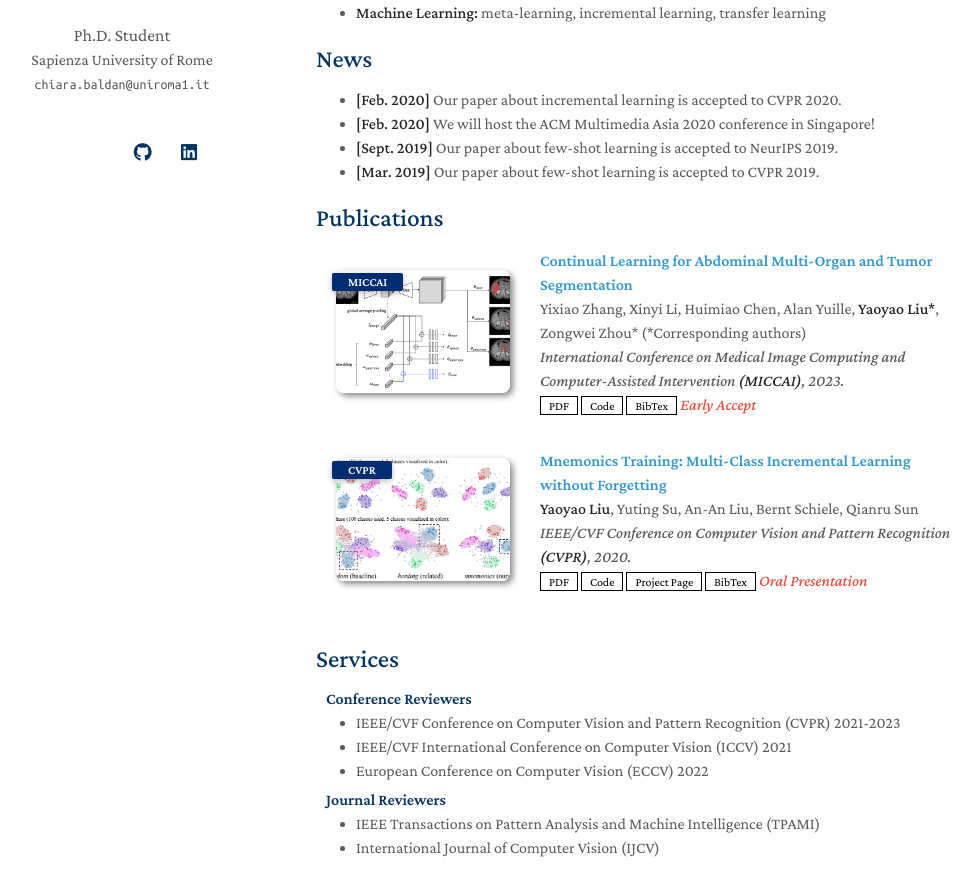
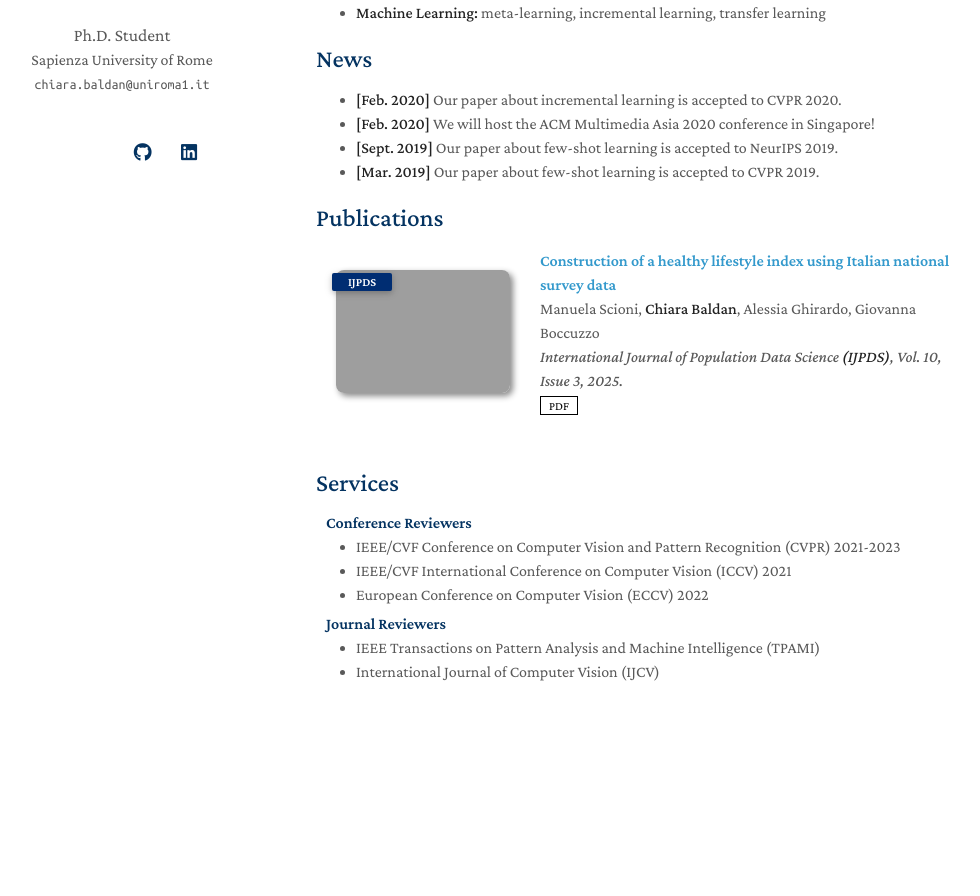
Before and after one commit to chiarabaldan/chiarabaldan.github.io, a Jekyll site: the page built from index.md, in a window 1280 px wide and 1172 px high. Shown: the part 218-1114 px from the top of the window, without its empty margins (154-1134 px from the left). Built offline with Jekyll 4.4.1, drawn with Linux system fonts in a browser that asks for light colours; a style sheet for code colours, icons or effects is not loaded; our own code applies the rules of GitHub Pages for plain Markdown files; grey boxes are pictures that could not be loaded.

Commit message:
Comment out publication entries in publications.yml

```diff
--- a/_data/publications.yml
+++ b/_data/publications.yml
@@ -1,22 +1,29 @@
 main:
 
-  - title: Continual Learning for Abdominal Multi-Organ and Tumor Segmentation
-    authors: Yixiao Zhang, Xinyi Li, Huimiao Chen, Alan Yuille, <strong>Yaoyao Liu*</strong>, Zongwei Zhou* (*Corresponding authors)
-    conference_short: MICCAI
-    conference: International Conference on Medical Image Computing and Computer-Assisted Intervention <strong>(MICCAI)</strong>, 2023.
-    pdf: https://arxiv.org/pdf/2306.00988.pdf
-    code: https://github.com/MrGiovanni/ContinualLearning
-    bibtex: https://bib.yliu.me/MICCAI23.txt
-    image: ./assets/img/teaser_example_2.png
-    notes: Early Accept
+#  - title: Continual Learning for Abdominal Multi-Organ and Tumor Segmentation
+#    authors: Yixiao Zhang, Xinyi Li, Huimiao Chen, Alan Yuille, <strong>Yaoyao Liu*</strong>, Zongwei Zhou* (*Corresponding authors)
+#    conference_short: MICCAI
+#    conference: International Conference on Medical Image Computing and Computer-Assisted Intervention <strong>(MICCAI)</strong>, 2023.
+#    pdf: https://arxiv.org/pdf/2306.00988.pdf
+#    code: https://github.com/MrGiovanni/ContinualLearning
+#    bibtex: https://bib.yliu.me/MICCAI23.txt
+#    image: ./assets/img/teaser_example_2.png
+#    notes: Early Accept
 
-  - title: "Mnemonics Training: Multi-Class Incremental Learning without Forgetting"
-    authors: <strong>Yaoyao Liu</strong>, Yuting Su, An-An Liu, Bernt Schiele, Qianru Sun
-    conference_short: CVPR
-    conference: IEEE/CVF Conference on Computer Vision and Pattern Recognition <strong>(CVPR)</strong>, 2020.
-    pdf: https://arxiv.org/pdf/2002.10211.pdf
-    code: https://github.com/yaoyao-liu/class-incremental-learning/tree/main/mnemonics-training
-    page: https://class-il.mpi-inf.mpg.de/mnemonics/
-    bibtex: https://class-il.mpi-inf.mpg.de/mnemonics/
-    notes: Oral Presentation
-    image: ./assets/img/teaser_example.png
+#  - title: "Mnemonics Training: Multi-Class Incremental Learning without Forgetting"
+#    authors: <strong>Yaoyao Liu</strong>, Yuting Su, An-An Liu, Bernt Schiele, Qianru Sun
+#    conference_short: CVPR
+#    conference: IEEE/CVF Conference on Computer Vision and Pattern Recognition <strong>(CVPR)</strong>, 2020.
+#    pdf: https://arxiv.org/pdf/2002.10211.pdf
+#    code: https://github.com/yaoyao-liu/class-incremental-learning/tree/main/mnemonics-training
+#    page: https://class-il.mpi-inf.mpg.de/mnemonics/
+#    bibtex: https://class-il.mpi-inf.mpg.de/mnemonics/
+#    notes: Oral Presentation
+#    image: ./assets/img/teaser_example.png
+
+  - title: "Construction of a healthy lifestyle index using Italian national survey data"
+    authors: Manuela Scioni, <strong>Chiara Baldan</strong>, Alessia Ghirardo, Giovanna Boccuzzo
+    conference_short: IJPDS
+    conference: International Journal of Population Data Science <strong>(IJPDS)</strong>, Vol. 10, Issue 3, 2025.
+    pdf: https://pmc.ncbi.nlm.nih.gov/articles/PMC12668253/
+    image: ./assets/img/teaser1.png
```
